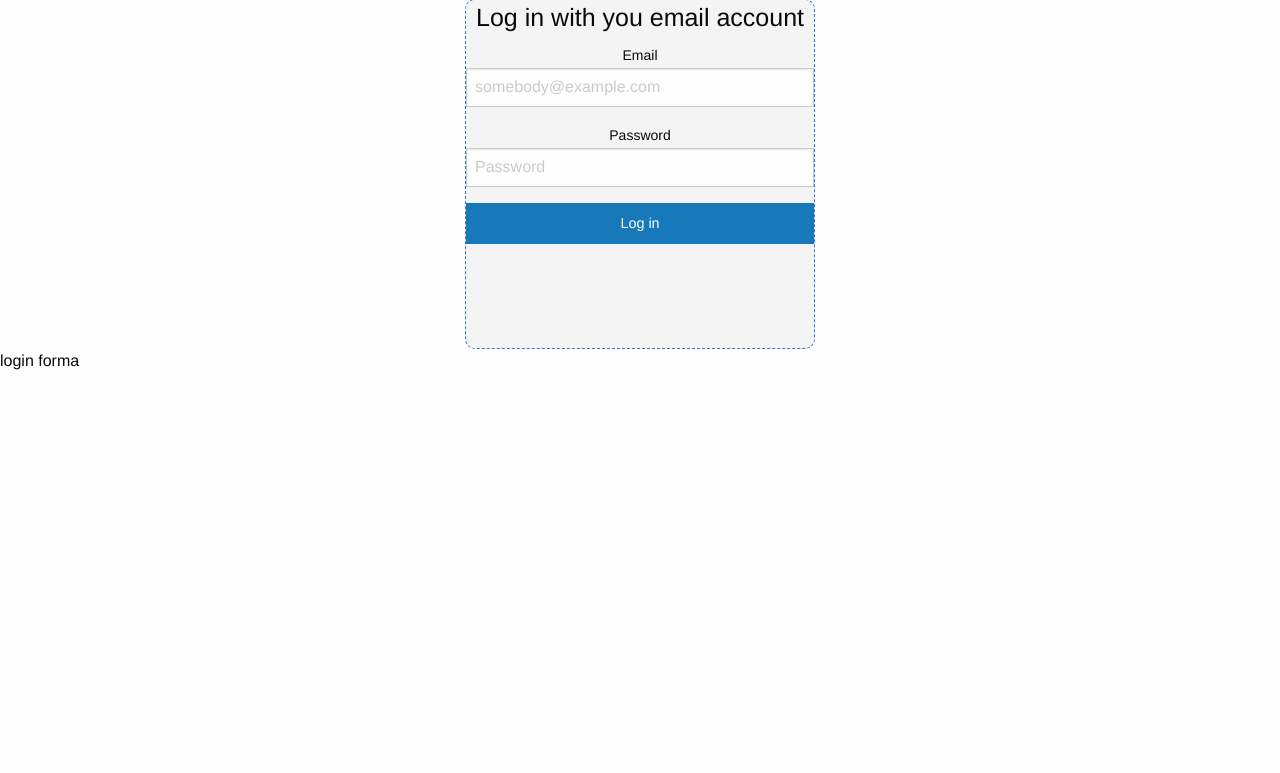
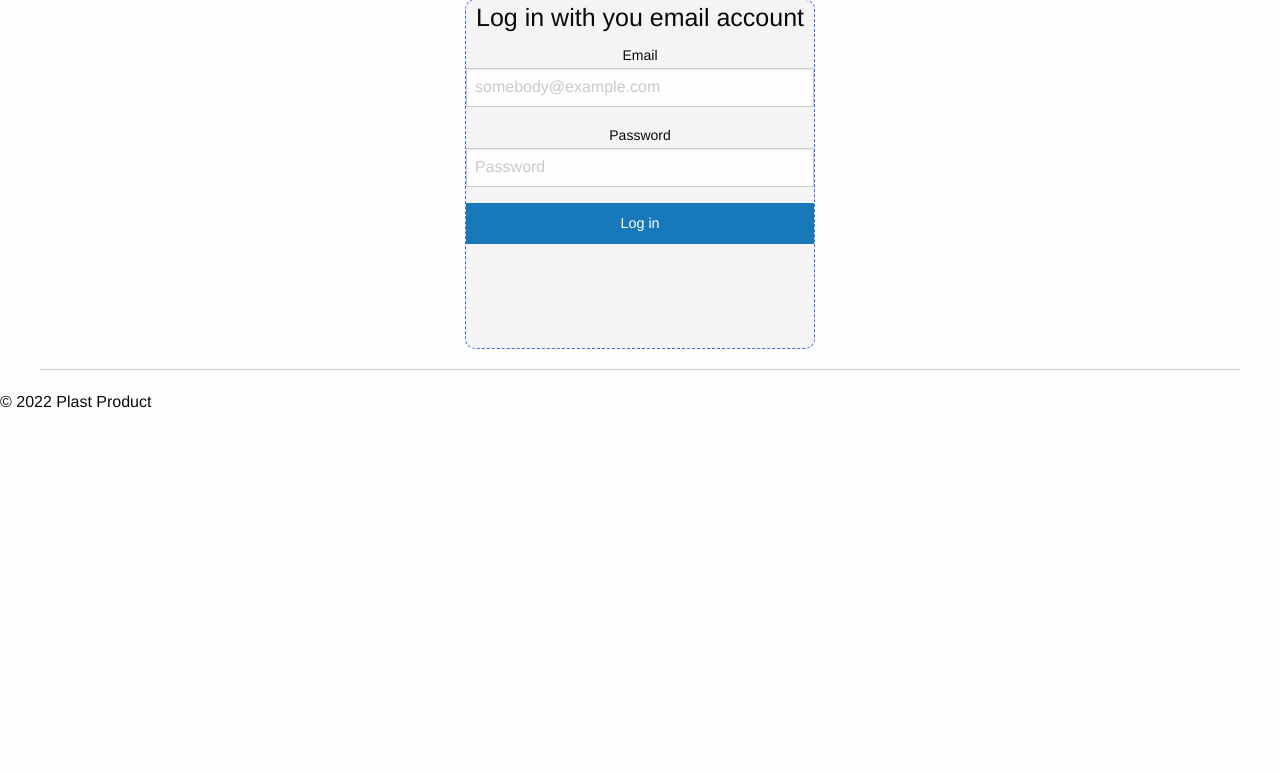
Before and after one commit to nduric92/Home-practice, a PHP site: page /login.php in a window 1280 px wide. Shown: the part 27-800 px from the top of the page. Run offline with PHP 8.4, Linux system fonts and the light colour scheme.

Commit message:
Update login.php

```diff
--- a/zimskazadaca/foundation/product.hr/login.php
+++ b/zimskazadaca/foundation/product.hr/login.php
@@ -20,9 +20,4 @@
         </form>
     </div>
 
-
-
-
-
-
-login forma
+    <?php include_once 'podnozje.php'; ?>
```
